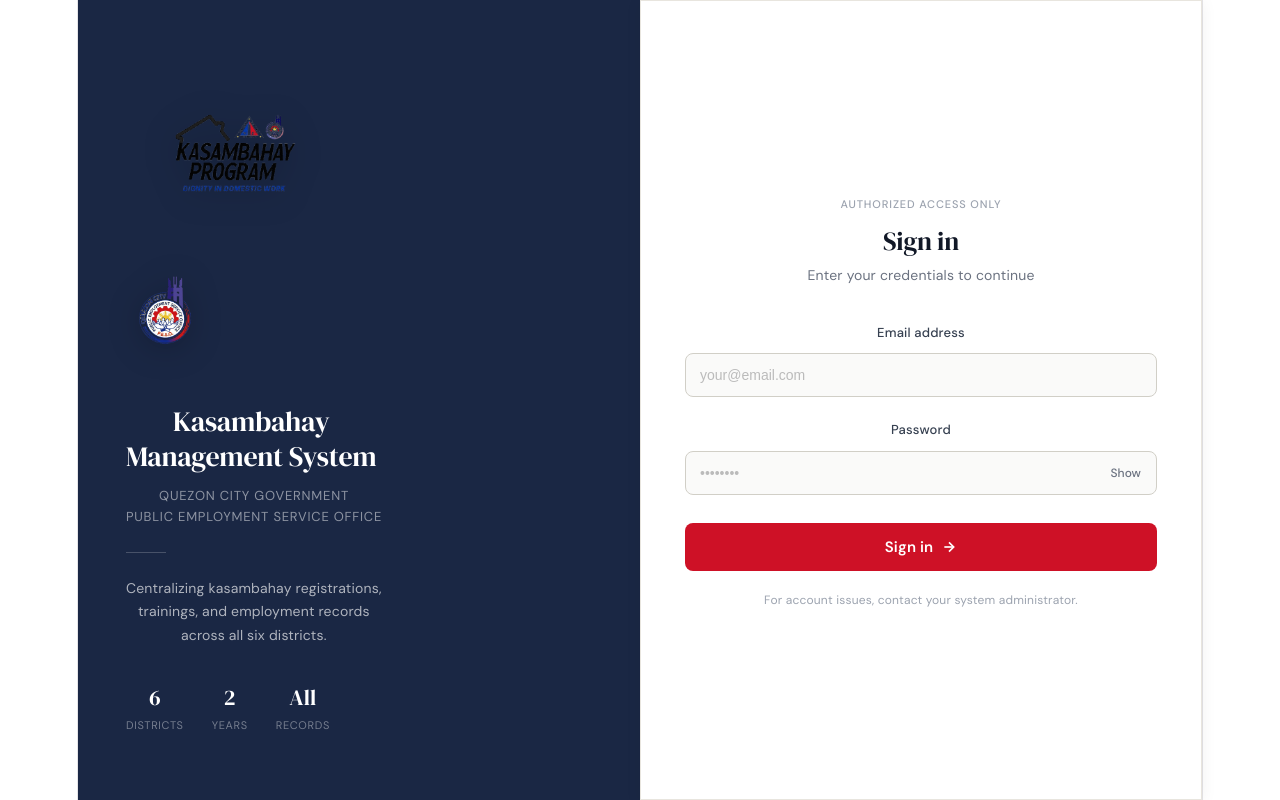
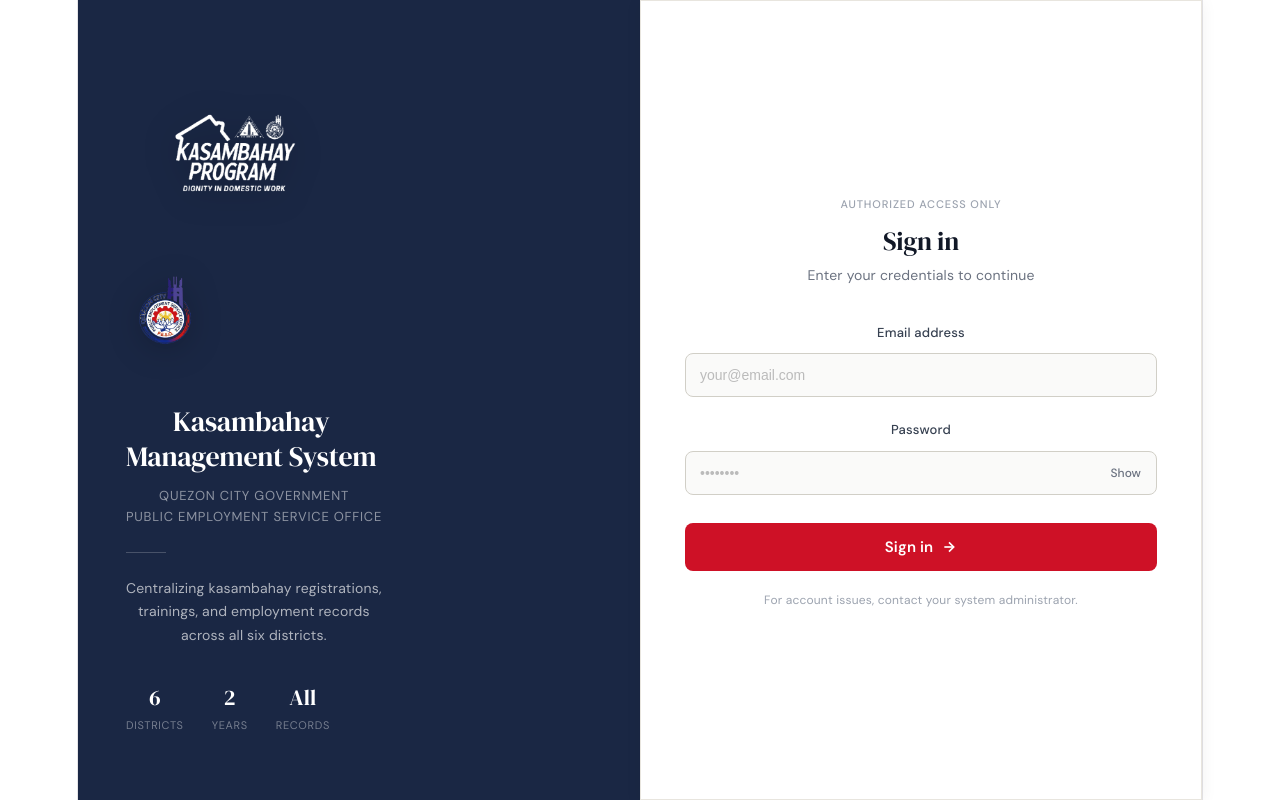
Before and after one commit to MatthewAdami/KASAMBAHAY-WEB, a React (Vite) app in the folder client/: page /login in a window 1280 px wide. Built offline with nearby package versions, Linux system fonts and the light colour scheme.

Commit message:
fix logo

```diff
--- a/client/src/pages/LoginPage.jsx
+++ b/client/src/pages/LoginPage.jsx
@@ -204,7 +204,7 @@
     width: 220,
     height: 220,
     objectFit: 'contain',
-    filter: 'drop-shadow(0 4px 16px rgba(0,0,0,0.25))',
+    filter: 'brightness(0) invert(1) drop-shadow(0 4px 16px rgba(0,0,0,0.25))',
     marginBottom: 8,
   },
   logoPeso: {
```
